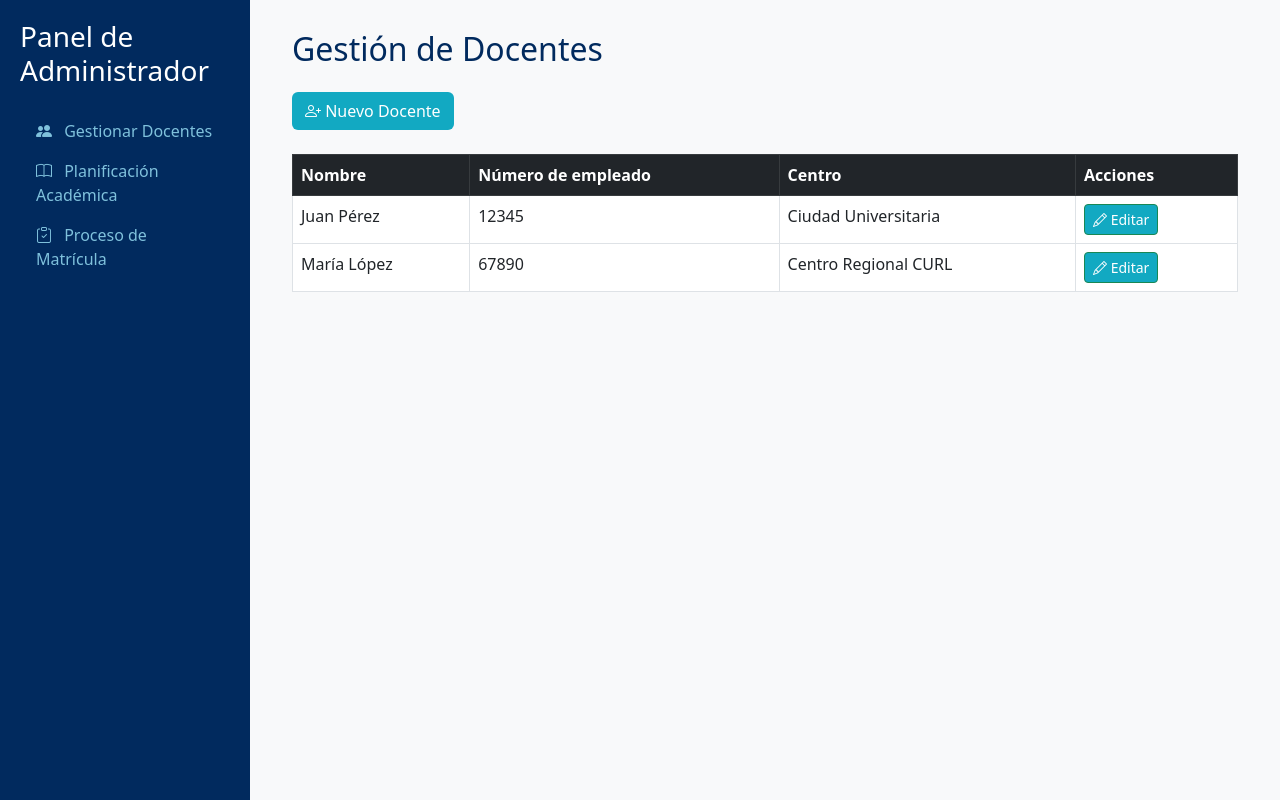
After one commit to RegistroIsUnah/Frontend_Registro, a PHP site: page /administradores.php in a window 1280 px wide. The commit adds this page. Run offline with PHP 8.4, Linux system fonts and the light colour scheme; some libraries are stand-ins or nearby versions.

Commit message:
Intento de administradores

```diff
--- /dev/null
+++ b/administradores.php
@@ -0,0 +1,209 @@
+<!DOCTYPE html>
+<html lang="es">
+
+<head>
+  <meta charset="UTF-8">
+  <meta name="viewport" content="width=device-width, initial-scale=1.0">
+  <title>Administradores</title>
+  <link rel="stylesheet" href="css/administradores.css">
+  <link href="https://cdn.jsdelivr.net/npm/bootstrap@5.3.0/dist/css/bootstrap.min.css" rel="stylesheet">
+
+</head>
+
+<body>
+
+  <div class="dashboard">
+    <!-- Sidebar -->
+    <div class="sidebar">
+      <h3 class="mb-4">Panel de Administrador</h3>
+      <nav class="nav flex-column">
+        <a class="nav-link active" href="#!" onclick="showModule('docentes')">
+          <i class="bi bi-people-fill me-2"></i> Gestionar Docentes
+        </a>
+        <a class="nav-link" href="#!" onclick="showModule('academica')">
+          <i class="bi bi-book me-2"></i> Planificación Académica
+        </a>
+        <a class="nav-link" href="#!" onclick="showModule('matricula')">
+          <i class="bi bi-clipboard-check me-2"></i> Proceso de Matrícula
+        </a>
+
+      </nav>
+    </div>
+
+    <!-- Contenido Principal -->
+    <div class="main-content">
+      <div class="container-fluid">
+        <!-- Módulo de Docentes (visible por defecto) -->
+        <div id="docentes-module">
+          <h2 class="mb-4" style="color: #012a5e;">Gestión de Docentes</h2>
+
+          <!-- Botón para abrir modal -->
+          <button type="button" class="btn mb-4" data-bs-toggle="modal" data-bs-target="#modalNuevoDocente">
+            <i class="bi bi-person-plus"></i> Nuevo Docente
+          </button>
+
+          <!-- Tabla de Docentes Registrados -->
+          <div class="table-responsive">
+            <table class="table table-bordered table-hover">
+              <thead class="table-dark">
+                <tr>
+                  <th>Nombre</th>
+                  <th>Número de empleado</th>
+                  <th>Centro</th>
+                  <th>Acciones</th>
+                </tr>
+              </thead>
+              <tbody>
+                <tr>
+                  <td>Juan Pérez</td>
+                  <td>12345</td>
+                  <td>Ciudad Universitaria</td>
+                  <td>
+                    <button class="btn btn-sm btn-success me-2">
+                      <i class="bi bi-pencil"></i> Editar
+                    </button>
+
+                  </td>
+                </tr>
+                <tr>
+                  <td>María López</td>
+                  <td>67890</td>
+                  <td>Centro Regional CURL</td>
+                  <td>
+                    <button class="btn btn-sm btn-success me-2">
+                      <i class="bi bi-pencil"></i> Editar
+                    </button>
+                  </td>
+                </tr>
+              </tbody>
+            </table>
+          </div>
+
+        </div>
+
+        <!-- Los demás módulos (ocultos inicialmente) -->
+        <div id="academica-module" class="d-none">
+          <h2>Planificación Académica</h2>
+          <!-- Contenido para planificación académica -->
+        </div>
+
+        <div id="matricula-module" class="d-none">
+          <h2>Proceso de Matrícula</h2>
+          <!-- Contenido para proceso de matrícula -->
+        </div>
+      </div>
+    </div>
+  </div>
+
+  <!-- Modal de Nuevo docente -->
+  <div class="modal fade" id="modalNuevoDocente" tabindex="-1" aria-labelledby="modalRegistroLabel" aria-hidden="true">
+    <div class="modal-dialog modal-lg">
+      <div class="modal-content">
+        <div class="modal-header text-white " style="background-color: #12a9c2;">
+          <h5 class="modal-title">Registro de Docente</h5>
+          <button type="button" class="btn-close" data-bs-dismiss="modal" aria-label="Close"></button>
+        </div>
+
+        <form id="formularioDocente">
+          <div class="modal-body">
+
+            <!-- Sección de Foto -->
+            <div class="row mb-4">
+              <div class="col-md-4 text-center">
+                <img src="" id="previewFoto" class="profile-preview" alt="Previsualización de foto">
+                <input type="file" class="form-control mt-2" id="fotoDocente" accept="image/png, image/jpeg">
+              </div>
+
+              <!-- Datos Básicos -->
+              <div class="col-md-8">
+                <div class="row g-3">
+                  <div class="col-md-6">
+                    <label class="form-label">Nombre(s)</label>
+                    <input type="text" class="form-control">
+                  </div>
+                  <div class="col-md-6">
+                    <label class="form-label">Apellidos</label>
+                    <input type="text" class="form-control">
+                  </div>
+
+                  <div class="col-md-6">
+                    <label class="form-label">Número de empleado</label>
+                    <input type="number" min="0" class="form-control">
+                  </div>
+
+                  <div class="col-md-6">
+                    <label class="form-label">Centro</label>
+                    <select class="form-select">
+                      <option value="">Seleccionar centro</option>
+                      <option>Ciudad Universitaria</option>
+                      <option>Centro Regional CURL</option>
+
+                    </select>
+                  </div>
+                </div>
+              </div>
+            </div>
+
+            <div class="mb-3">
+              <label class="form-label">Correo institucional</label>
+              <input type="email" class="form-control" required>
+            </div>
+
+            <div class="mb-3">
+              <label class="form-label">Contraseña temporal</label>
+              <input type="password" class="form-control" required>
+            </div>
+
+          </div>
+
+          <div class="modal-footer">
+            <button type="button" class="btn btn-secondary" data-bs-dismiss="modal">Cancelar</button>
+            <button type="submit" class="btn btn-primary">Registrar Docente</button>
+          </div>
+        </form>
+      </div>
+    </div>
+  </div>
+  </div>
+
+
+
+
+
+  <!-- Bootstrap JS + Popper -->
+  <script src="https://cdn.jsdelivr.net/npm/bootstrap@5.3.0/dist/js/bootstrap.bundle.min.js"></script>
+  <!-- Bootstrap Icons -->
+  <link rel="stylesheet" href="https://cdn.jsdelivr.net/npm/bootstrap-icons@1.7.2/font/bootstrap-icons.css">
+
+  <script>
+    // Función para cambiar entre módulos
+    function showModule(moduleId) {
+      // Oculta todos los módulos
+      document.querySelectorAll('[id$="-module"]').forEach(module => {
+        module.classList.add('d-none');
+      });
+
+      // Muestra el módulo seleccionado
+      document.getElementById(`${moduleId}-module`).classList.remove('d-none');
+    }
+
+    // Lógica del modal
+    document.getElementById('fotoDocente')?.addEventListener('change', function(e) {
+      const reader = new FileReader();
+      reader.onload = function() {
+        document.getElementById('previewFoto').src = reader.result;
+      }
+      reader.readAsDataURL(e.target.files[0]);
+    });
+
+    document.getElementById('formularioDocente')?.addEventListener('submit', function(e) {
+      e.preventDefault();
+      alert('Docente registrado exitosamente!');
+      const modal = bootstrap.Modal.getInstance(document.getElementById('modalNuevoDocente'));
+      modal.hide();
+    });
+  </script>
+
+</body>
+
+</html>
--- /dev/null
+++ b/css/administradores.css
@@ -0,0 +1,36 @@
+.dashboard {
+    display: grid;
+    grid-template-columns: 250px 1fr;
+    min-height: 100vh;
+  }
+  .sidebar {
+    background: #012a5e;
+    color: white;
+    padding: 20px;
+  }
+  .main-content {
+    padding: 30px;
+    background: #f8f9fa;
+  }
+  .nav-link {
+    color: #7fc1dc!important;
+    padding: 12px;
+    border-radius: 5px;
+    transition: all 0.3s;
+  }
+  .nav-link:hover {
+    background: #fcf3de!important;
+    color: black!important;
+  }
+  .profile-preview {
+    width: 100px;
+    height: 100px;
+    border-radius: 50%;
+    object-fit: cover;
+    margin: 10px 0;
+  }
+
+.btn {
+  background-color: #12a9c2!important;
+  color: white!important;
+}
--- a/css/matricula.css
+++ b/css/matricula.css
@@ -1,3 +1,9 @@
+.matricula{
+    margin-bottom: 20px;
+    display: flex;
+    gap: 20px;
+}
+
 .matricula label {
     display: block;
     margin-bottom: 5px;
```
Also changed, not shown: matricula.php (+23 -21 lines).
